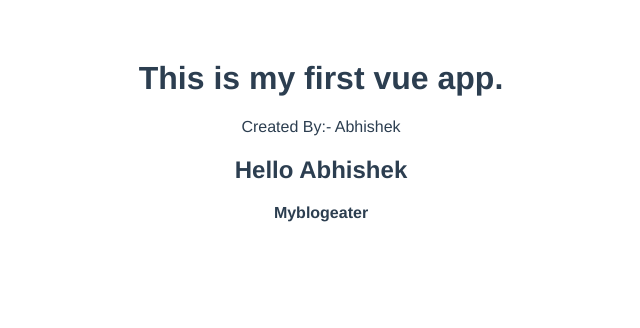
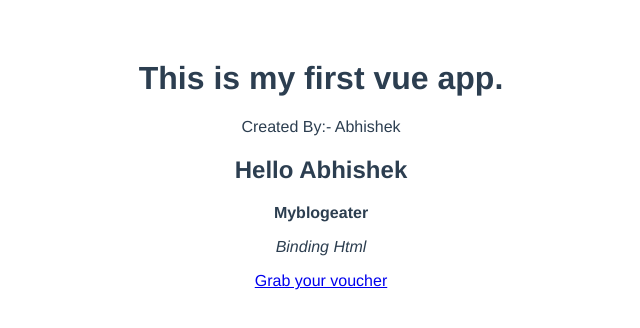
Before and after one commit to devlearning9874/Vue-Book, a Vue app: page / in a window 1280 px wide. Shown: the top 328 px of the page, without its empty margins (319-959 px from the left). Built offline with nearby package versions, Linux system fonts and the light colour scheme.

Commit message:
Binding Html

```diff
--- a/src/App.vue
+++ b/src/App.vue
@@ -3,6 +3,8 @@
   <p>Created By:- {{name}}</p>
   <h2>{{greet}} {{name}}</h2>
   <strong v-text="channel"></strong>
+  <p v-html="bindhtml"></p>
+  <div v-html="voucher"></div>
 </template>
 
 <script>
@@ -13,7 +15,9 @@ export default {
     return{
       greet:'Hello',
       name:"Abhishek",
-      channel:'Myblogeater'
+      channel:'Myblogeater',
+      bindhtml:'<i>Binding Html</i>',
+      voucher:'<a href="#" onclick="alert(You got it!)">Grab your voucher</a>',
     }
   }
 }
```
